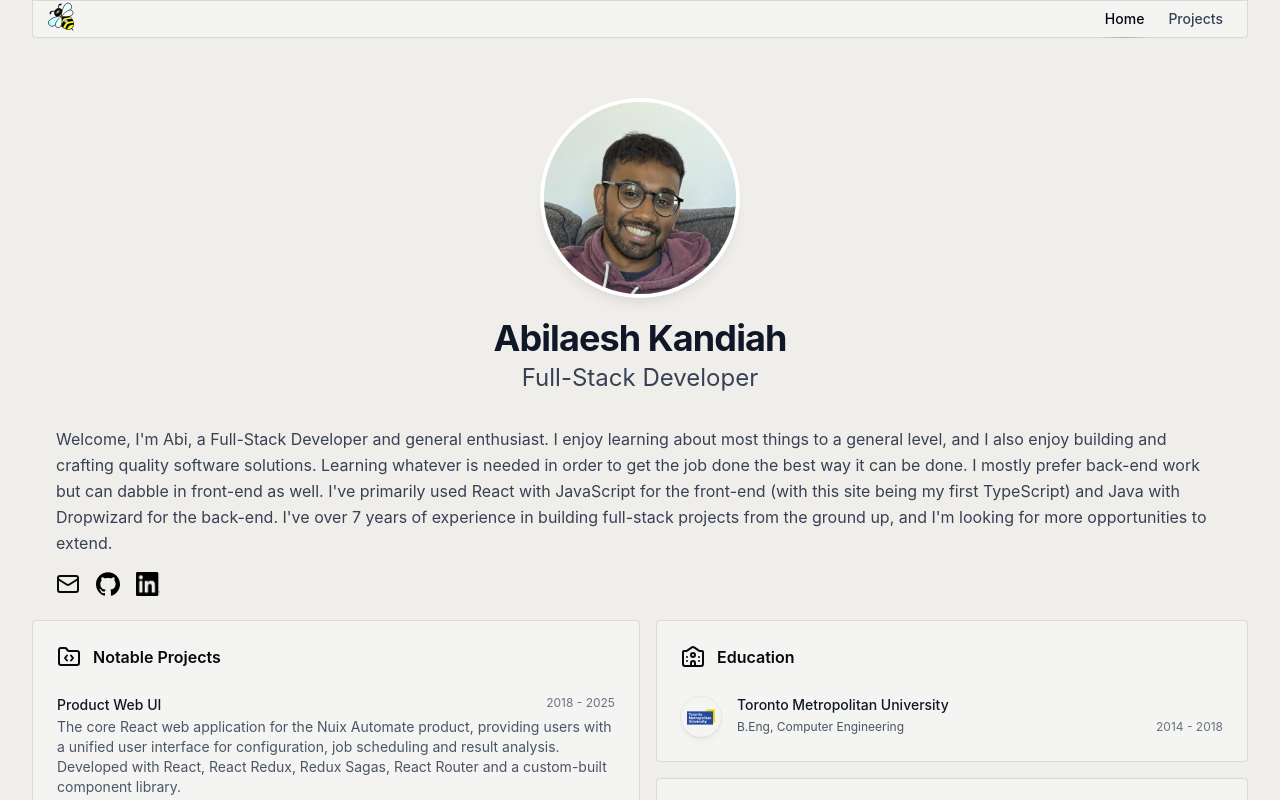
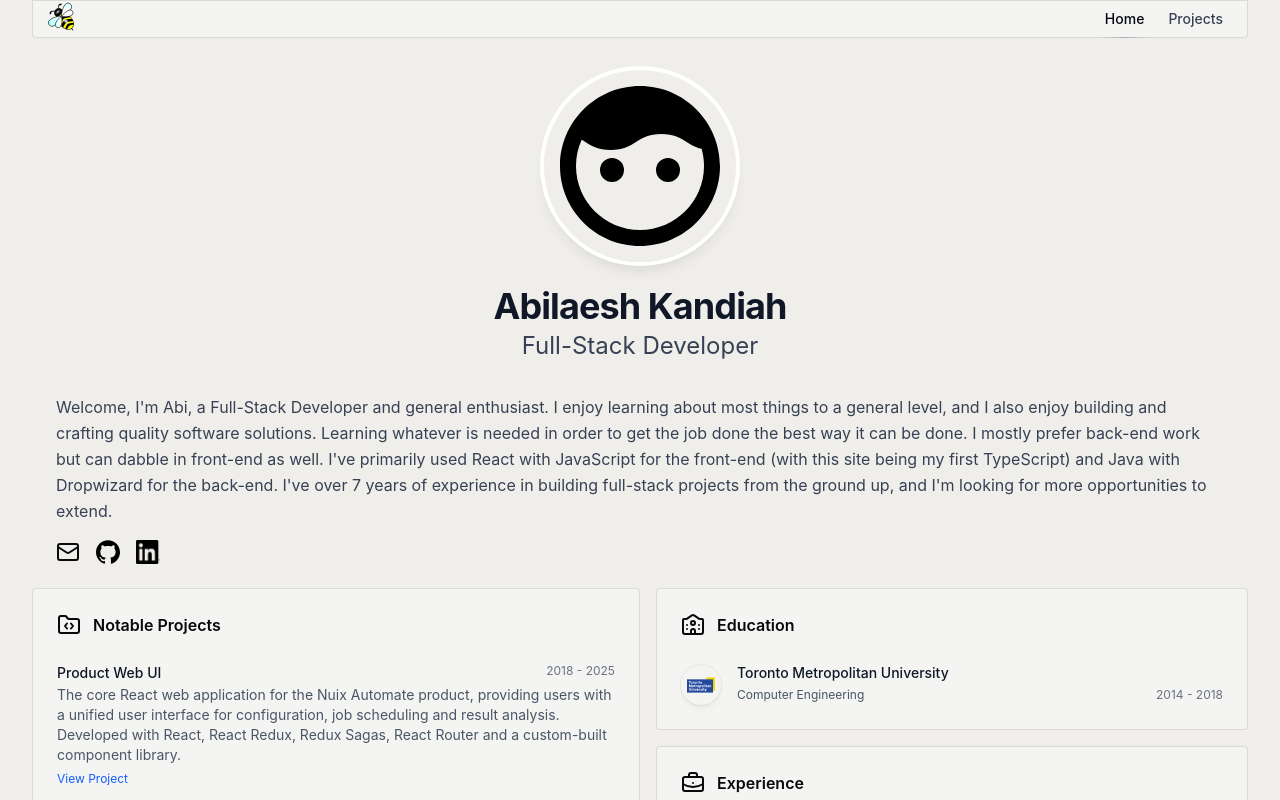
Before and after one commit to abikandiah/portfolio, a React (Vite) app: page / in a window 1280 px wide. Shown: the top 800 px of the page. Built offline with nearby package versions, Linux system fonts and the light colour scheme.

Commit message:
Updated display photo

```diff
--- a/src/components/Header.tsx
+++ b/src/components/Header.tsx
@@ -4,7 +4,7 @@ import { Button } from "./ui/button";
 
 function Header() {
     return (
-        <header className="max-w-screen-xl mx-auto px-8 pb-8 z-50 sticky top-0">
+        <header className="max-w-screen-xl mx-auto px-8 z-50 sticky top-0">
 
             <div className="header-card">
                 <Link to={"/"}>
--- a/src/components/home/Education.tsx
+++ b/src/components/home/Education.tsx
@@ -9,7 +9,7 @@ function Education() {
             />
 
             <ol className="space-y-4">
-                <EducationRow school='Toronto Metropolitan University' degree='B.Eng, Computer Engineering' duration='2014 - 2018'
+                <EducationRow school='Toronto Metropolitan University' degree='Computer Engineering' duration='2014 - 2018'
                     logoSrc='/src/assets/tmu.svg' />
             </ol>
         </Card>
--- a/src/routes/index.tsx
+++ b/src/routes/index.tsx
@@ -20,11 +20,14 @@ function App() {
 }
 
 function ProfileHeader() {
+	// const photoSrc = "profile-photo.jpg";
+	const photoSrc = "face.svg";
+
 	return (
 		<div className="flex flex-col items-center justify-center mx-auto">
 			<img
 				className="sm:h-48 sm:w-48 h-32 w-32 rounded-full object-cover ring-4 ring-white shadow-lg"
-				src="/src/assets/profile-photo.jpg"
+				src={`/src/assets/${photoSrc}`}
 				alt="Abilaesh Kandiah's Profile Photo"
 			/>
 
```
Also changed, not shown: src/assets/face.svg (added).
